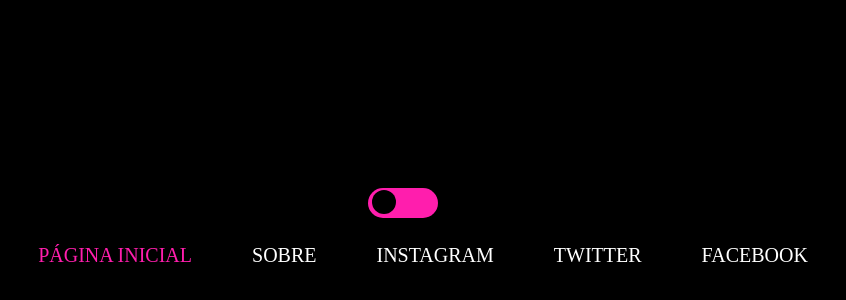
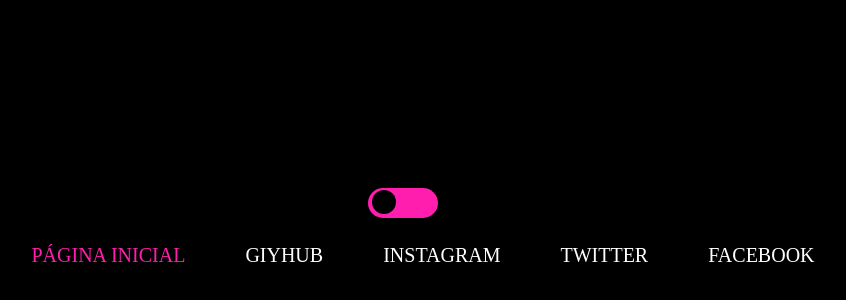
Before and after one commit to JoaoMarceloGuastala09/BotaoBarraDeNavega-o, a plain HTML site: page index.html in a window 1280 px wide. Shown: the part 168-468 px from the top of the page, without its empty margins (237-1083 px from the left). Drawn offline with nearby package versions, Linux system fonts and the light colour scheme.

Commit message:
Add files via upload

```diff
--- a/index.html
+++ b/index.html
@@ -14,7 +14,7 @@
         <div class="navegation">
             <ul>
                 <a href="index.html" class="active" target="_blank">Página Inicial</a>
-                <a href="https://github.com/JoaoMarceloGuastala09" target="_blank">Sobre</a>
+                <a href="https://github.com/JoaoMarceloGuastala09" target="_blank">GiyHub</a>
                 <a href="https://instagram.com" target="_blank">Instagram</a>
                 <a href="https://X.com" target="_blank">Twitter</a>
                 <a href="https://facebook.com" target="_blank">Facebook</a>
--- a/style.css
+++ b/style.css
@@ -60,7 +60,7 @@ body {
     transform: translateX(37px);
 }
 
-.light-theme a{
+.light-theme a {
     color: var(--text);
 }
 
```
Also changed, not shown: script.js (line endings or trailing spaces).
